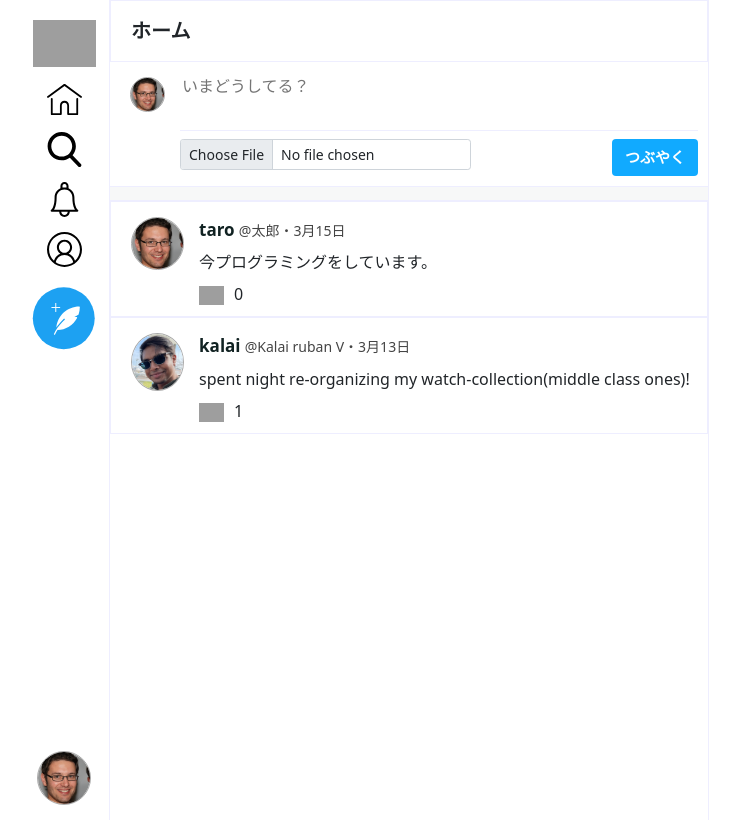
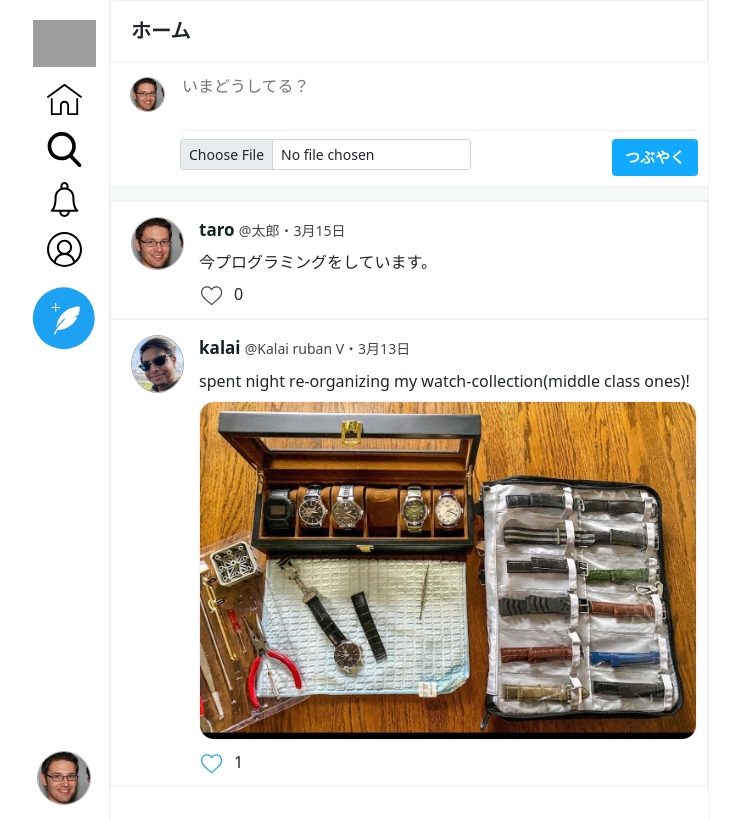
Before and after one commit to NanaYamamoto/TwitterClone, a PHP site: page /home.php in a window 1280 px wide. Shown: the whole page, without its empty margins (276-1016 px from the left). Run offline with PHP 8.4, Linux system fonts and the light colour scheme; grey boxes are pictures that could not be loaded.

Commit message:
ホーム画面にPHPを組み込みました

```diff
--- a/Views/home.php
+++ b/Views/home.php
@@ -163,17 +163,19 @@ function convertToDayTimeAgo(string $datatime){
                             </a>
                         </div>
                         <p><?php echo htmlspecialchars($view_tweet['tweet_body']);?></p>
-                        <?php if(isset($view_tweets['tweet_image'])):?>
+                        <?php if(isset($view_tweet['tweet_image'])):?>
                             <img src="<?php echo buildImagePath($view_tweet['tweet_image'],'tweet');?>" alt="" class="post-image">
                         <?php endif;?>
                         <div class="icon-list">
                             <div class="like">
                                 <?php
-                                    if(isset($view_tweets['like_id'])){
+                                    if(isset($view_tweet['like_id'])){
                                         //いいね！がある場合ブルーのハートにする
-                                        echo '<img src="HOME_URL"."/Views/img/logo-twitterblue.svg" alt="">';
+                                        echo '<img src="'.HOME_URL.'Views/img/icon-heart-twitterblue.svg" alt="">';
+
                                     }else{
-                                        echo '<img src="<?php echo HOME_URL; ?>/Views/img/icon-heart.svg" alt="">';
+                                        echo '<img src="'.HOME_URL.'Views/img/icon-heart.svg" alt="">';
+
                                     }
                                 ?>
 
```
